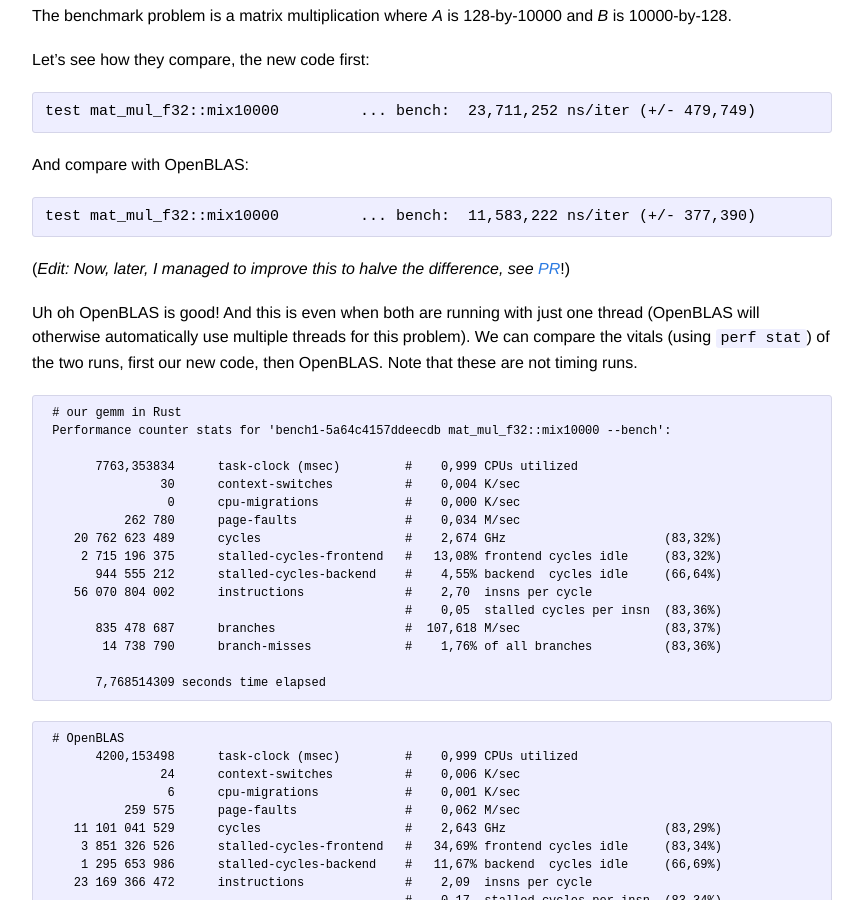
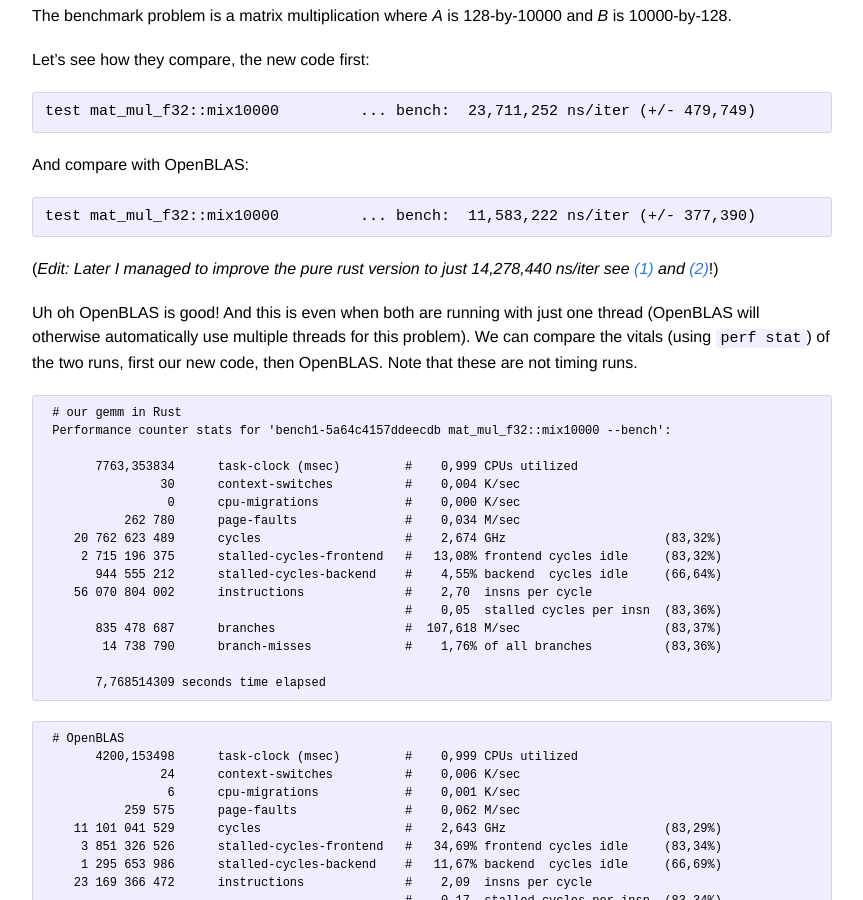
Before and after one commit to bluss/bluss.github.io, a Jekyll site: the page built from _posts/2016-03-28-a-gemmed-rabbit-hole.markdown, in a window 1280 px wide and 900 px high, scrolled down 3010 px. Shown: the whole window, without its empty margins (208-1071 px from the left). Built offline with Jekyll 4.4.1, drawn with Linux system fonts in a browser that asks for light colours.

Commit message:
Mention improvements

```diff
--- a/_posts/2016-03-28-a-gemmed-rabbit-hole.markdown
+++ b/_posts/2016-03-28-a-gemmed-rabbit-hole.markdown
@@ -178,9 +178,11 @@
 test mat_mul_f32::mix10000         ... bench:  11,583,222 ns/iter (+/- 377,390)
 </pre>
 
-(*Edit: Now, later, I managed to improve this to halve the difference, see [PR][pr]*!)
+(*Edit: Later I managed to improve the pure rust version to
+ just 14,278,440 ns/iter see [(1)][pr1] and [(2)][pr2]*!)
 
-[pr]: https://github.com/bluss/matrixmultiply/pull/1
+[pr1]: https://github.com/bluss/matrixmultiply/pull/1
+[pr2]: https://github.com/bluss/matrixmultiply/pull/4
 
 Uh oh OpenBLAS is good! And this is even when both are running with just one thread
 (OpenBLAS will otherwise automatically use multiple threads for this problem).
```
